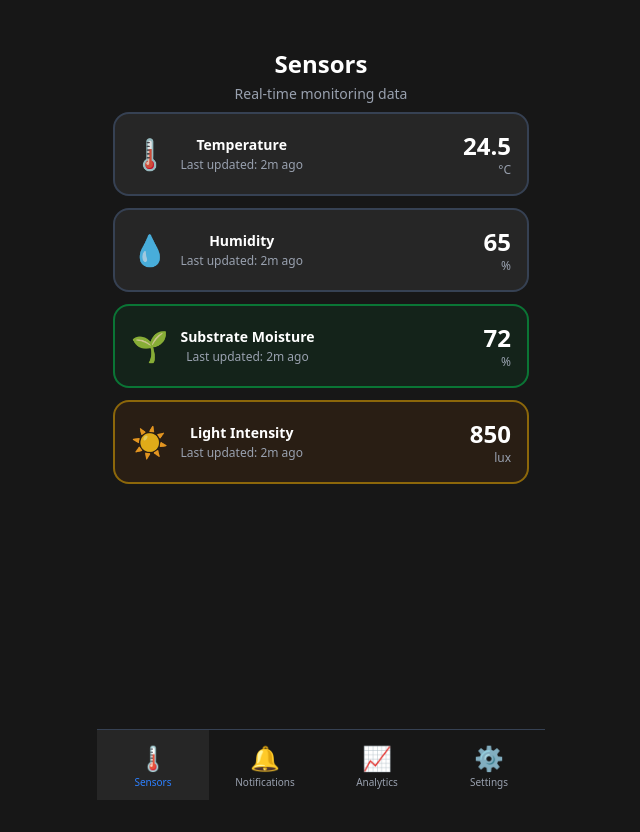
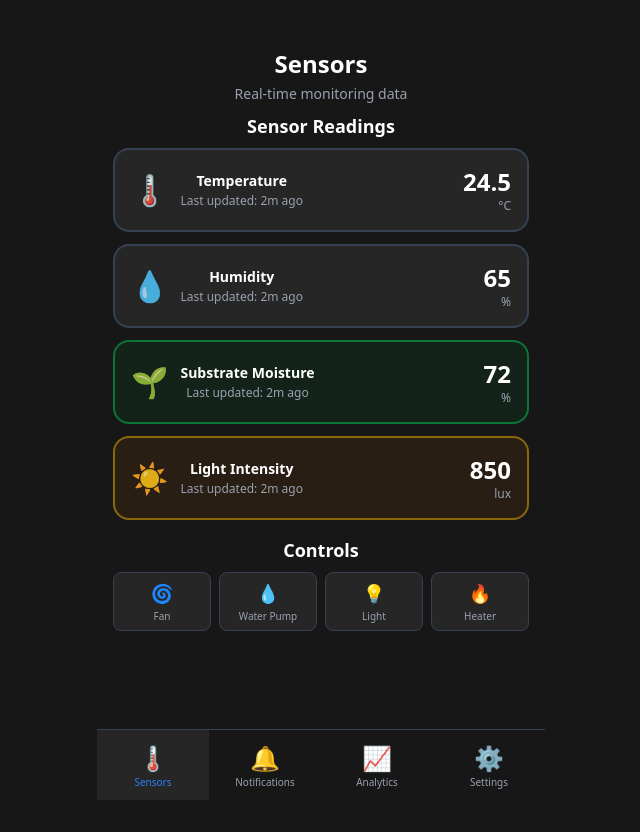
Before and after one commit to TheMasshiro/bsf-dashboard, a React (Vite) app in the folder client/: page / in a window 1280 px wide. Shown: the whole page, without its empty margins (319-959 px from the left). Built offline with nearby package versions, Linux system fonts and the light colour scheme.

Commit message:
Added controls inside the sensor tab

```diff
--- a/client/src/tabs/Sensors.jsx
+++ b/client/src/tabs/Sensors.jsx
@@ -1,4 +1,5 @@
 import Card from "../components/Card";
+import Buttons from "../components/Buttons";
 
 const Sensors = () => {
     const sensorData = [
@@ -39,7 +40,8 @@ const Sensors = () => {
                 <p className="text-gray-400 text-sm">Real-time monitoring data</p>
             </div>
 
-            <div className="space-y-2">
+            <div className="space-y-2 mb-4">
+                <h2 className="text-white text-lg font-semibold mb-2">Sensor Readings</h2>
                 {sensorData.map((sensor, index) => (
                     <Card
                         key={index}
@@ -52,6 +54,7 @@ const Sensors = () => {
                     </Card>
                 ))}
             </div>
+            <Buttons />
         </div>
     );
 };
```
